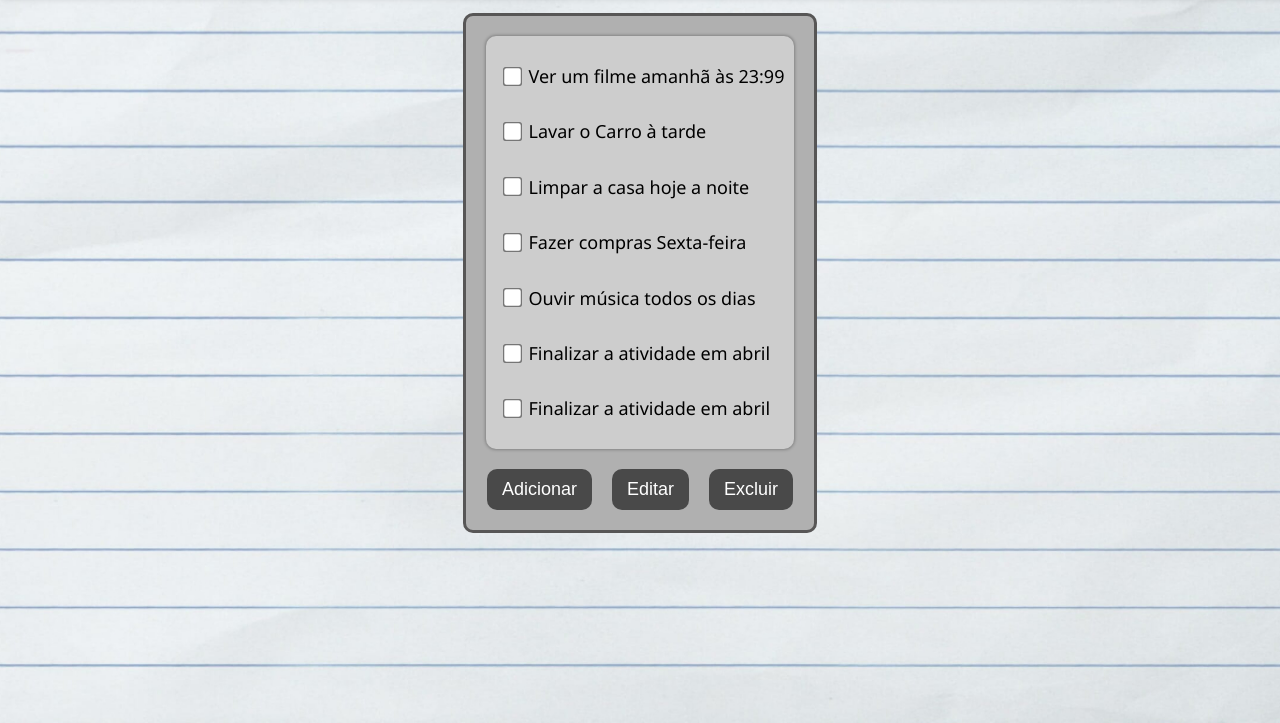
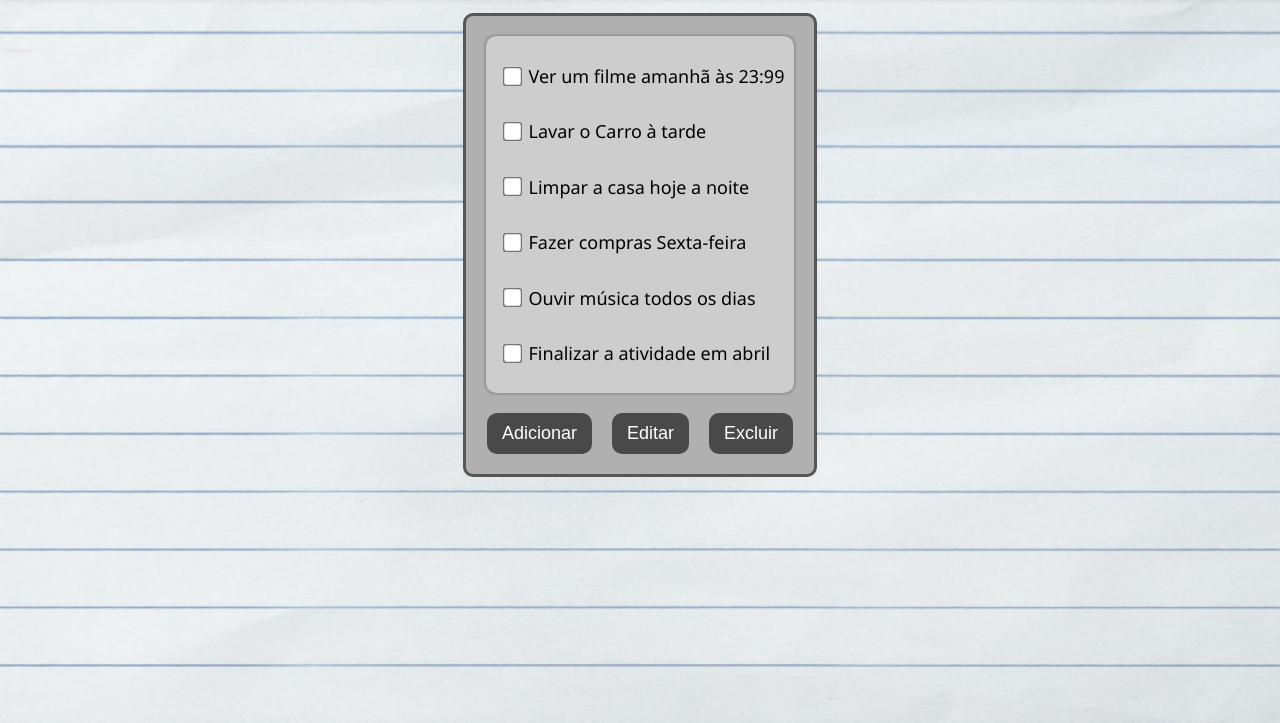
Before and after one commit to MateusSpoliante/Trabalho_Web, a plain HTML site: page EX_09/index.html in a window 1280 px wide. Shown: the part 77-800 px from the top of the page. Drawn offline with Linux system fonts and the light colour scheme.

Commit message:
Alterações Finais

```diff
--- a/EX_09/index.html
+++ b/EX_09/index.html
@@ -43,10 +43,6 @@
                     <input type="checkbox" id="task6" class="taskBox">
                     <label for="task5" class="textCheck">Finalizar a atividade em abril</label>
                 </li>
-                <li>
-                    <input type="checkbox" id="task7" class="taskBox">
-                    <label for="task5" class="textCheck">Finalizar a atividade em abril</label>
-                </li>
             </ul>
         </div>
 
```
